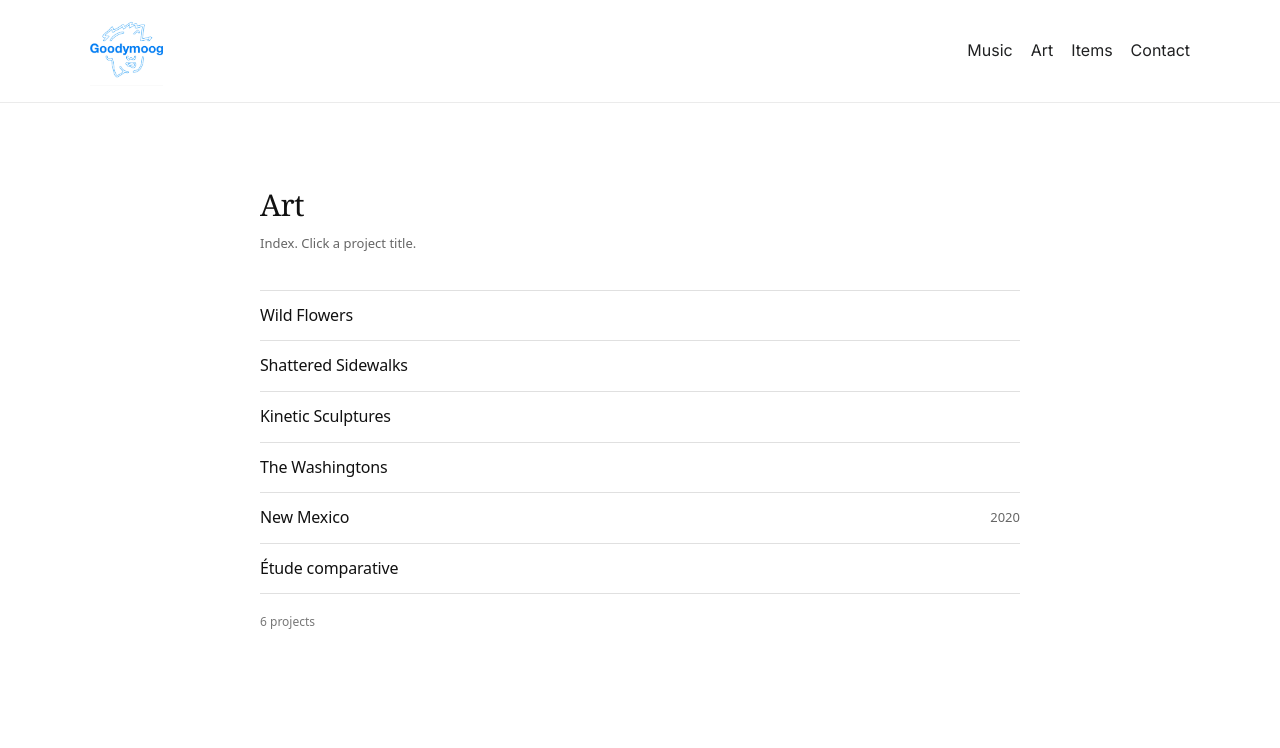
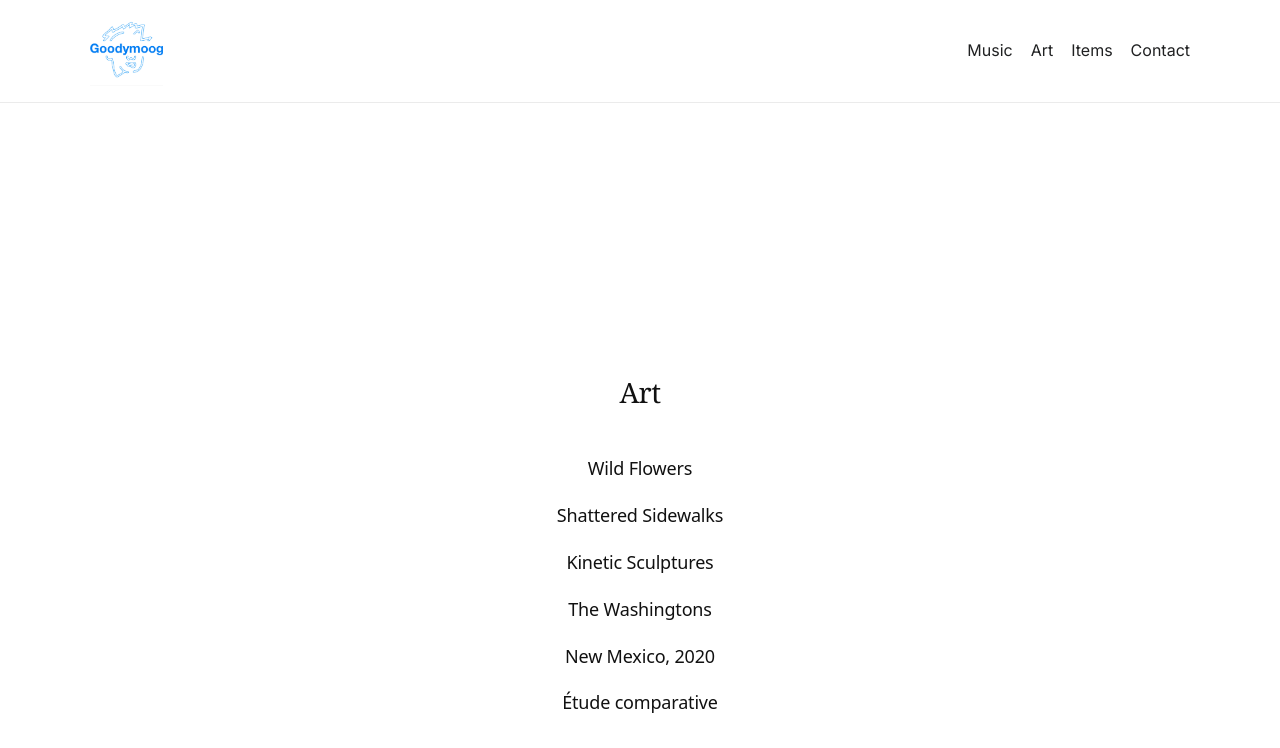
Before and after one commit to goodymoog/goodymoog-next, a Next.js app: page /art in a window 1280 px wide. Shown: the top 748 px of the page. Built offline with nearby package versions, Linux system fonts and the light colour scheme.

Commit message:
Art Page

```diff
--- a/app/art/page.tsx
+++ b/app/art/page.tsx
@@ -16,96 +16,56 @@ export default function ArtIndexPage() {
         background: "#fff",
         color: "#111",
         minHeight: "100vh",
-        padding: "84px 24px",
+        display: "flex",
+        alignItems: "center",
+        justifyContent: "center",
+        padding: "40px 20px",
         fontFamily:
-          "ui-sans-serif, system-ui, -apple-system, Segoe UI, Roboto, Helvetica, Arial, 'Apple Color Emoji', 'Segoe UI Emoji'",
+          "ui-sans-serif, system-ui, -apple-system, Segoe UI, Roboto, Helvetica, Arial",
       }}
     >
-      <div style={{ maxWidth: 760, margin: "0 auto" }}>
-        <header style={{ marginBottom: 36 }}>
+      <div
+        style={{
+          width: "100%",
+          maxWidth: 600,
+          textAlign: "center",
+        }}
+      >
         <h1
           style={{
-              fontSize: 30,
+            fontSize: 28,
             fontWeight: 500,
             letterSpacing: "-0.02em",
-              margin: 0,
-              lineHeight: 1.2,
+            marginBottom: 40,
           }}
         >
           Art
         </h1>
 
-          <div
-            style={{
-              marginTop: 10,
-              fontSize: 13,
-              color: "#666",
-              lineHeight: 1.6,
-              maxWidth: 560,
-            }}
-          >
-            Index. Click a project title.
-          </div>
-        </header>
-
-        <div style={{ borderTop: "1px solid rgba(0,0,0,0.12)" }}>
         <ul style={{ listStyle: "none", padding: 0, margin: 0 }}>
           {projects.map((p) => (
-              <li
-                key={p.slug}
-                style={{
-                  borderBottom: "1px solid rgba(0,0,0,0.12)",
-                }}
-              >
+            <li key={p.slug} style={{ marginBottom: 18 }}>
               <Link
                 href={`/art/${p.slug}`}
                 style={{
-                    display: "flex",
-                    justifyContent: "space-between",
-                    gap: 16,
-                    padding: "14px 0",
                   textDecoration: "none",
                   color: "inherit",
-                  }}
-                >
-                  <span
-                    style={{
-                      fontSize: 16,
-                      fontWeight: 400,
+                  fontSize: 18,
                   letterSpacing: "-0.01em",
-                      lineHeight: 1.35,
                 }}
               >
                 {p.title}
-                  </span>
-
-                  {p.year ? (
-                    <span
-                      style={{
-                        fontSize: 13,
-                        color: "#666",
-                        whiteSpace: "nowrap",
-                      }}
-                    >
-                      {p.year}
-                    </span>
-                  ) : (
-                    <span />
-                  )}
+                {p.year ? `, ${p.year}` : ""}
               </Link>
             </li>
           ))}
         </ul>
-        </div>
 
         <style>{`
-          a:hover span:first-child { text-decoration: underline; }
-          a:focus-visible { outline: 2px solid rgba(0,0,0,0.45); outline-offset: 4px; }
+          a:hover {
+            text-decoration: underline;
+          }
         `}</style>
-
-        <footer style={{ marginTop: 18, fontSize: 12, color: "#777" }}>
-          {projects.length} projects
-        </footer>
       </div>
     </main>
   );
```
Lines whose indentation alone changed are shown as unchanged.
